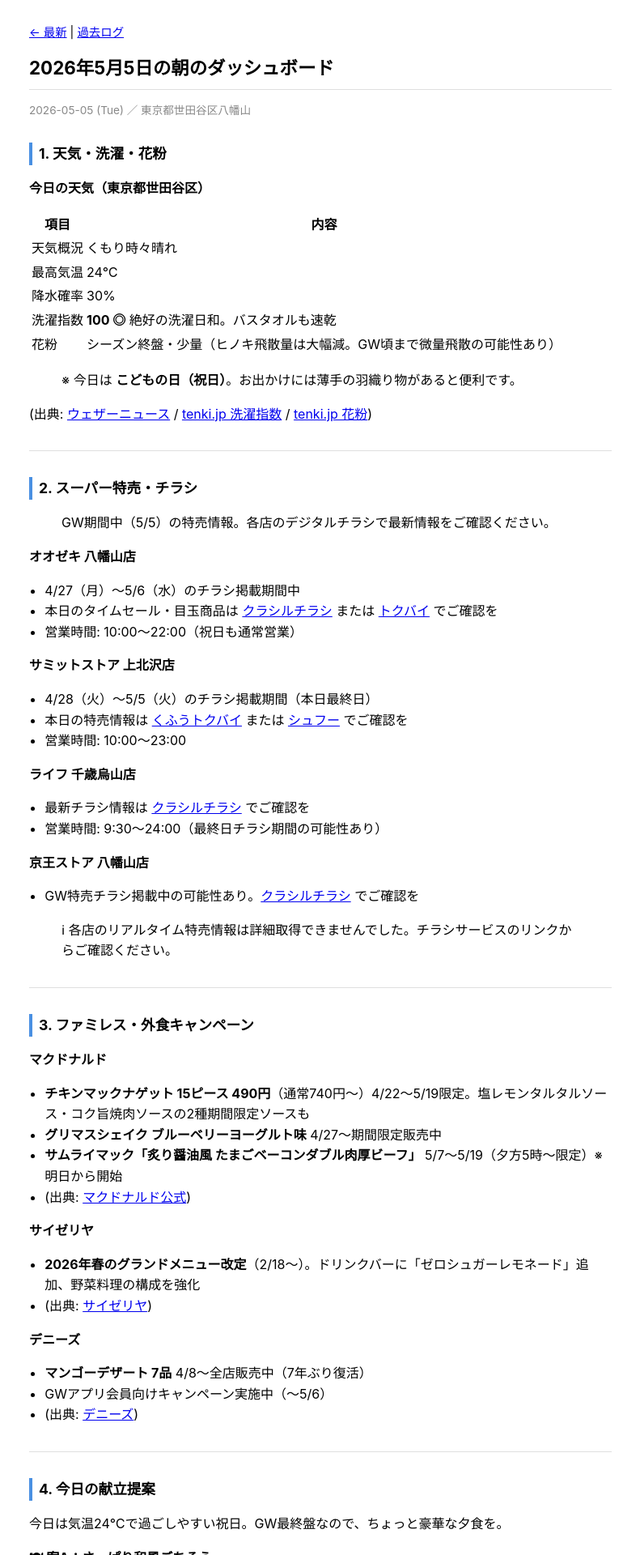
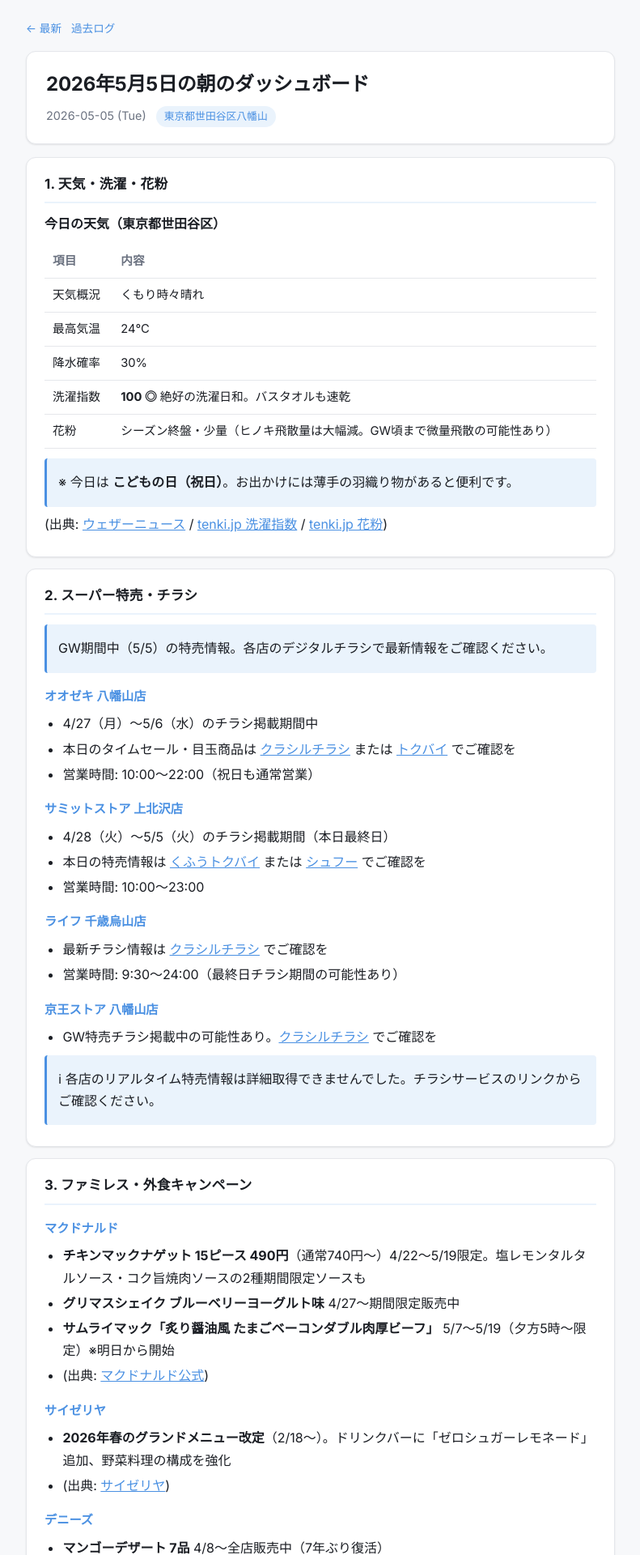
Before and after one commit to yuki7827/daily-life-dashboard, a Jekyll site: the page built from _posts/2026-05-05-daily.md, in a window 1280 px wide. Shown: the top 1920 px of the page at 81% size, without its empty margins (244-1035 px from the left). Built offline with Jekyll 4.4.1, drawn with Linux system fonts in a browser that asks for light colours; some of the changed text lies outside the part shown.

Commit message:
ui: redesign post layout with cards, better typography, dark mode
- Section cards with subtle shadows and borders
- Inter + Noto Sans JP fonts
- Improved hierarchy (header card with badge, accent colors)
- Auto-wraps each h2 section in a card via tiny inline JS
- Mobile-friendly, dark/light auto

Co-Authored-By: Claude Opus 4.7 <noreply@anthropic.com>

```diff
--- a/_layouts/post.html
+++ b/_layouts/post.html
@@ -4,24 +4,181 @@
 <meta charset="utf-8">
 <meta name="viewport" content="width=device-width,initial-scale=1">
 <title>{{ page.title }} | {{ site.title }}</title>
+<link rel="preconnect" href="https://fonts.googleapis.com">
+<link rel="preconnect" href="https://fonts.gstatic.com" crossorigin>
+<link href="https://fonts.googleapis.com/css2?family=Inter:wght@400;600;700&family=Noto+Sans+JP:wght@400;500;700&display=swap" rel="stylesheet">
 <style>
-  :root { color-scheme: light dark; }
-  body { font-family: -apple-system, BlinkMacSystemFont, "Hiragino Sans", sans-serif; max-width: 720px; margin: 0 auto; padding: 16px; line-height: 1.6; }
-  h1 { font-size: 1.4rem; border-bottom: 1px solid #8884; padding-bottom: 8px; }
-  h2 { font-size: 1.1rem; margin-top: 1.6em; border-left: 4px solid #4a90e2; padding-left: 8px; }
-  h3 { font-size: 1rem; }
-  ul { padding-left: 1.2em; }
-  .meta { color: #888; font-size: 0.85rem; }
-  .nav { font-size: 0.9rem; margin: 12px 0; }
-  hr { border: none; border-top: 1px solid #8884; margin: 2em 0; }
+  :root {
+    color-scheme: light dark;
+    --bg: #f7f8fa;
+    --card: #ffffff;
+    --text: #1a1d23;
+    --muted: #6b7280;
+    --border: #e5e7eb;
+    --accent: #4a90e2;
+    --accent-soft: #eaf3fc;
+    --shadow: 0 1px 3px rgba(0,0,0,0.04), 0 1px 2px rgba(0,0,0,0.06);
+  }
+  @media (prefers-color-scheme: dark) {
+    :root {
+      --bg: #0f1115;
+      --card: #1a1d23;
+      --text: #e5e7eb;
+      --muted: #9ca3af;
+      --border: #2a2f38;
+      --accent: #5fa3ec;
+      --accent-soft: #1e2a3a;
+      --shadow: 0 1px 3px rgba(0,0,0,0.3);
+    }
+  }
+  * { box-sizing: border-box; }
+  html, body { margin: 0; padding: 0; }
+  body {
+    font-family: "Inter", "Noto Sans JP", -apple-system, BlinkMacSystemFont, "Hiragino Sans", sans-serif;
+    background: var(--bg);
+    color: var(--text);
+    line-height: 1.7;
+    -webkit-font-smoothing: antialiased;
+  }
+  .wrap { max-width: 760px; margin: 0 auto; padding: 16px; }
+  .nav {
+    display: flex; gap: 12px; align-items: center;
+    font-size: 0.85rem; padding: 8px 0; margin-bottom: 8px;
+  }
+  .nav a { color: var(--accent); text-decoration: none; }
+  .nav a:hover { text-decoration: underline; }
+  .header {
+    background: var(--card);
+    border: 1px solid var(--border);
+    border-radius: 12px;
+    padding: 20px 24px;
+    margin-bottom: 16px;
+    box-shadow: var(--shadow);
+  }
+  .header h1 {
+    font-size: 1.5rem;
+    margin: 0 0 6px 0;
+    font-weight: 700;
+    letter-spacing: -0.01em;
+  }
+  .header .meta {
+    color: var(--muted);
+    font-size: 0.9rem;
+    display: flex; gap: 12px; flex-wrap: wrap;
+  }
+  .header .meta .badge {
+    background: var(--accent-soft);
+    color: var(--accent);
+    padding: 2px 10px;
+    border-radius: 999px;
+    font-weight: 500;
+    font-size: 0.8rem;
+  }
+  .content { display: flex; flex-direction: column; gap: 14px; }
+  .content h2 {
+    font-size: 1.05rem;
+    margin: 0 0 12px 0;
+    padding-bottom: 8px;
+    border-bottom: 2px solid var(--accent-soft);
+    font-weight: 700;
+    letter-spacing: 0.01em;
+  }
+  .content h3 {
+    font-size: 0.95rem;
+    margin: 16px 0 6px 0;
+    font-weight: 600;
+    color: var(--accent);
+  }
+  /* sectionize each h2 by wrapping in cards via JS */
+  .card {
+    background: var(--card);
+    border: 1px solid var(--border);
+    border-radius: 12px;
+    padding: 18px 22px;
+    box-shadow: var(--shadow);
+  }
+  .card ul, .card ol { padding-left: 1.4em; margin: 8px 0; }
+  .card li { margin: 4px 0; }
+  .card p { margin: 8px 0; }
+  .card a { color: var(--accent); }
+  .card strong { color: var(--text); }
+  .card hr { display: none; }
+  .card table {
+    width: 100%; border-collapse: collapse; margin: 12px 0;
+    font-size: 0.92rem;
+  }
+  .card th, .card td {
+    text-align: left; padding: 8px 10px;
+    border-bottom: 1px solid var(--border);
+  }
+  .card th { color: var(--muted); font-weight: 600; }
+  .card blockquote {
+    margin: 8px 0; padding: 8px 14px;
+    background: var(--accent-soft);
+    border-left: 3px solid var(--accent);
+    border-radius: 4px;
+    color: var(--text);
+  }
+  .footer {
+    text-align: center;
+    color: var(--muted);
+    font-size: 0.8rem;
+    padding: 24px 0 16px;
+  }
+  .footer a { color: var(--muted); }
 </style>
 </head>
 <body>
-<div class="nav"><a href="{{ '/' | relative_url }}">← 最新</a> | <a href="{{ '/archive.html' | relative_url }}">過去ログ</a></div>
-<h1>{{ page.title }}</h1>
-<div class="meta">{{ page.date | date: "%Y-%m-%d (%a)" }} ／ {{ page.location }}</div>
-{{ content }}
-<hr>
-<div class="meta">Generated by Claude Code Routine</div>
+<div class="wrap">
+  <div class="nav">
+    <a href="{{ '/' | relative_url }}">← 最新</a>
+    <a href="{{ '/archive.html' | relative_url }}">過去ログ</a>
+  </div>
+
+  <div class="header">
+    <h1>{{ page.title }}</h1>
+    <div class="meta">
+      <span>{{ page.date | date: "%Y-%m-%d (%a)" }}</span>
+      {% if page.location %}<span class="badge">{{ page.location }}</span>{% endif %}
+    </div>
+  </div>
+
+  <div id="content" class="content">{{ content }}</div>
+
+  <div class="footer">
+    Generated by Claude Code Routine ・ <a href="https://github.com/yuki7827/daily-life-dashboard">source</a>
+  </div>
+</div>
+
+<script>
+// Wrap each <h2> + following siblings (until next <h2>) in a .card div
+(function() {
+  var content = document.getElementById('content');
+  if (!content) return;
+  var nodes = Array.from(content.childNodes);
+  var groups = [];
+  var current = null;
+  nodes.forEach(function(n) {
+    if (n.nodeType === 1 && n.tagName === 'H2') {
+      current = { items: [n] };
+      groups.push(current);
+    } else if (current) {
+      current.items.push(n);
+    } else {
+      // pre-h2 content: wrap by itself
+      current = { items: [n] };
+      groups.push(current);
+      current = null;
+    }
+  });
+  content.innerHTML = '';
+  groups.forEach(function(g) {
+    var card = document.createElement('div');
+    card.className = 'card';
+    g.items.forEach(function(n) { card.appendChild(n); });
+    content.appendChild(card);
+  });
+})();
+</script>
 </body>
 </html>
```
